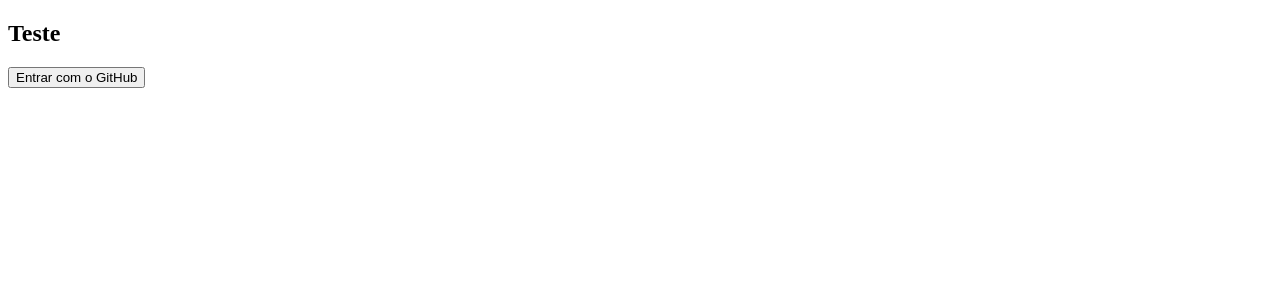
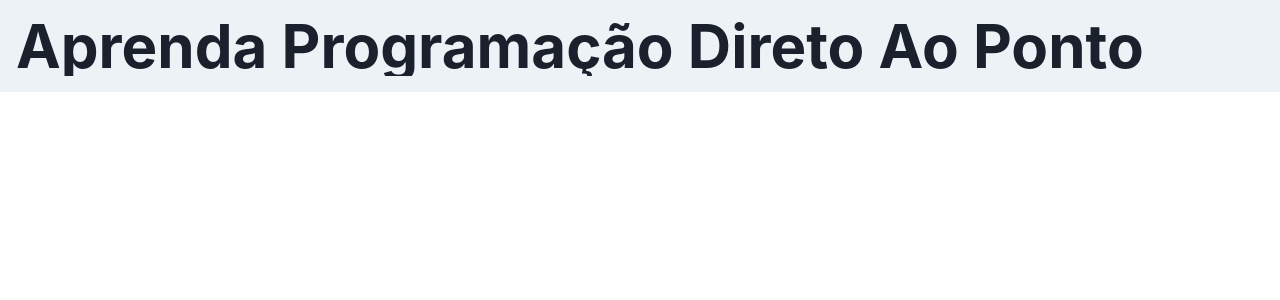
Before and after one commit to felipegarcao/felps-nhimi, a Next.js app: page / in a window 1280 px wide. Shown: the top 300 px of the page. Built offline with nearby package versions, Linux system fonts and the light colour scheme; no server answers.

Commit message:
adicionando o Chakra UI no Projeto, Criando nosso Theme, Colocando o ChakraProvider em Volta do Nosso _app TODO

```diff
--- a/package.json
+++ b/package.json
@@ -8,7 +8,11 @@
     "start": "next start"
   },
   "dependencies": {
+    "@chakra-ui/react": "^1.6.5",
+    "@emotion/react": "^11.4.0",
+    "@emotion/styled": "^11.3.0",
     "firebase": "^8.7.1",
+    "framer-motion": "^4.1.17",
     "next": "10.x",
     "react": "17.x",
     "react-dom": "17.x"
--- a/pages/_app.js
+++ b/pages/_app.js
@@ -1,10 +1,42 @@
+import Head from "next/head";
+import { ChakraProvider, extendTheme, CSSReset } from "@chakra-ui/react";
+import { Global, css } from "@emotion/react";
 import { AuthProvider } from "../contexts/AuthContext";
+import theme from "../styles/theme";
+
+const myTheme = extendTheme(theme);
+
+const GlobalStyle = ({ children }) => (
+  <>
+    <Head>
+      <meta content="width=device-width, initial-scale=1" name="viewport" />
+    </Head>
+    <CSSReset />
+    <Global
+      styles={css`
+        html {
+          scroll-behavior: smooth;
+        }
+
+        #__next {
+          display: flex;
+          flex-direction: column;
+          min-height: 100vh;
+        }
+      `}
+    />
+    {children}
+  </>
+);
 
 function MyApp({ Component, pageProps }) {
   return (
-    <AuthProvider>
-      <Component {...pageProps} />
-    </AuthProvider>
+    <ChakraProvider theme={myTheme}>
+      <AuthProvider>
+        <GlobalStyle />
+        <Component {...pageProps} />
+      </AuthProvider>
+    </ChakraProvider>
   );
 }
 
--- /dev/null
+++ b/pages/_document.js
@@ -0,0 +1,23 @@
+import Document, { Html, Head, Main, NextScript } from "next/document";
+
+class MyDocument extends Document {
+  render() {
+    return (
+      <Html lang="en">
+        <Head>
+          <meta content="IE=edge" httpEquiv="X-UA-Compatible" />
+          <link
+            href="https://fonts.googleapis.com/css2?family=Inter:wght@400;600;700&display=swap"
+            rel="stylesheet"
+          />
+        </Head>
+        <body>
+          <Main />
+          <NextScript />
+        </body>
+      </Html>
+    );
+  }
+}
+
+export default MyDocument;
--- a/pages/index.js
+++ b/pages/index.js
@@ -1,13 +1,14 @@
-import useAuth from './../hooks/useAuth'
+import { Box, Heading } from "@chakra-ui/react";
+import useAuth from "./../hooks/useAuth";
 
 export default function Home() {
-
   const { user, signin } = useAuth();
-  console.log('user', user)
+  console.log("user", user);
   return (
-    <>
-   <h2>Teste</h2>
-   <button onClick={() => signin()}>Entrar com o GitHub</button>
-   </>
-  )
+    <Box bg="gray.100" w="100%" p={4}>
+     <Heading as="h2" size="3xl" isTruncated>
+       Aprenda Programação Direto Ao Ponto
+     </Heading>
+    </Box>
+  );
 }
--- /dev/null
+++ b/styles/theme.js
@@ -0,0 +1,13 @@
+const theme = {
+  fonts: {
+    body: `Inter,-apple-system,BlinkMacSystemFont,"Segoe UI",Helvetica,Arial,sans-serif,"Apple Color Emoji","Segoe UI Emoji","Segoe UI Symbol"`,
+  },
+  fontWeights: {
+    normal: 400,
+    medium: 600,
+    bold: 700,
+  },
+};
+
+
+export default theme;
```
Also changed, not shown: 2 other files (tests, documents, lock files or other folders).
